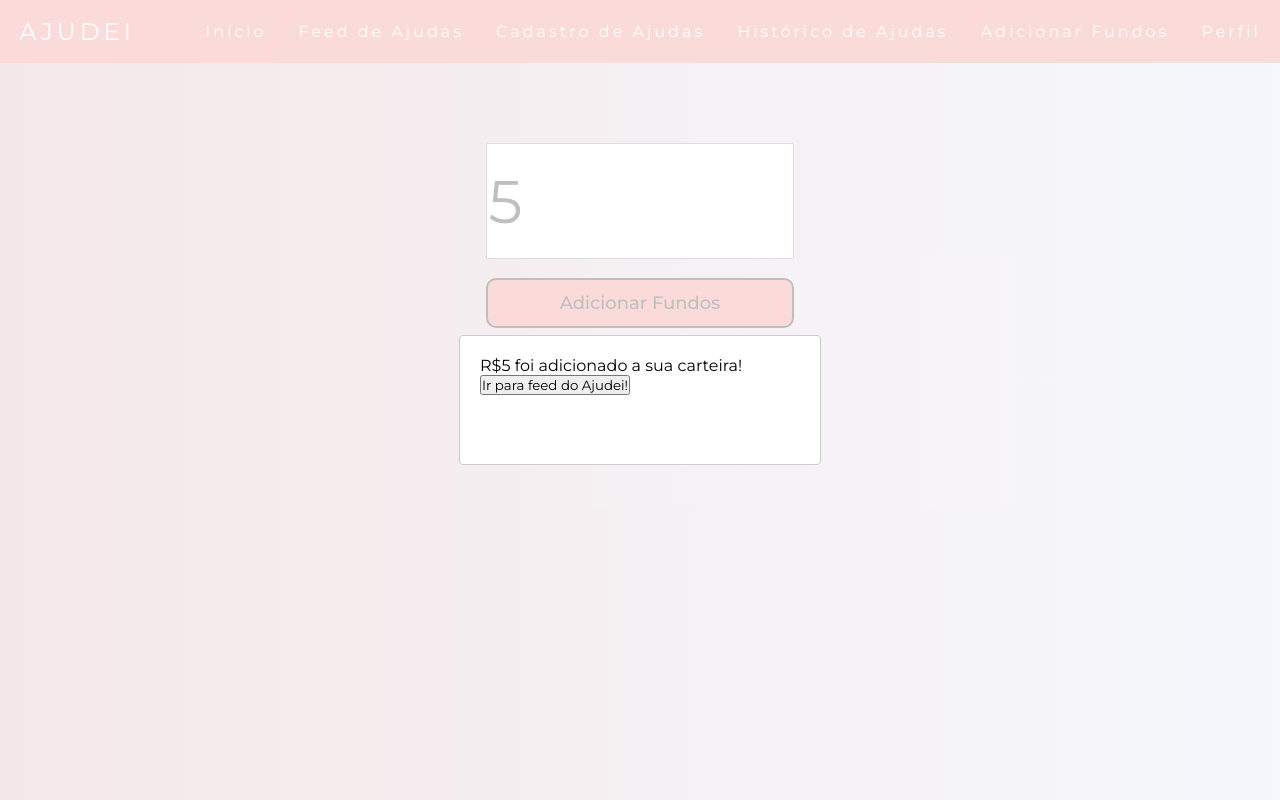
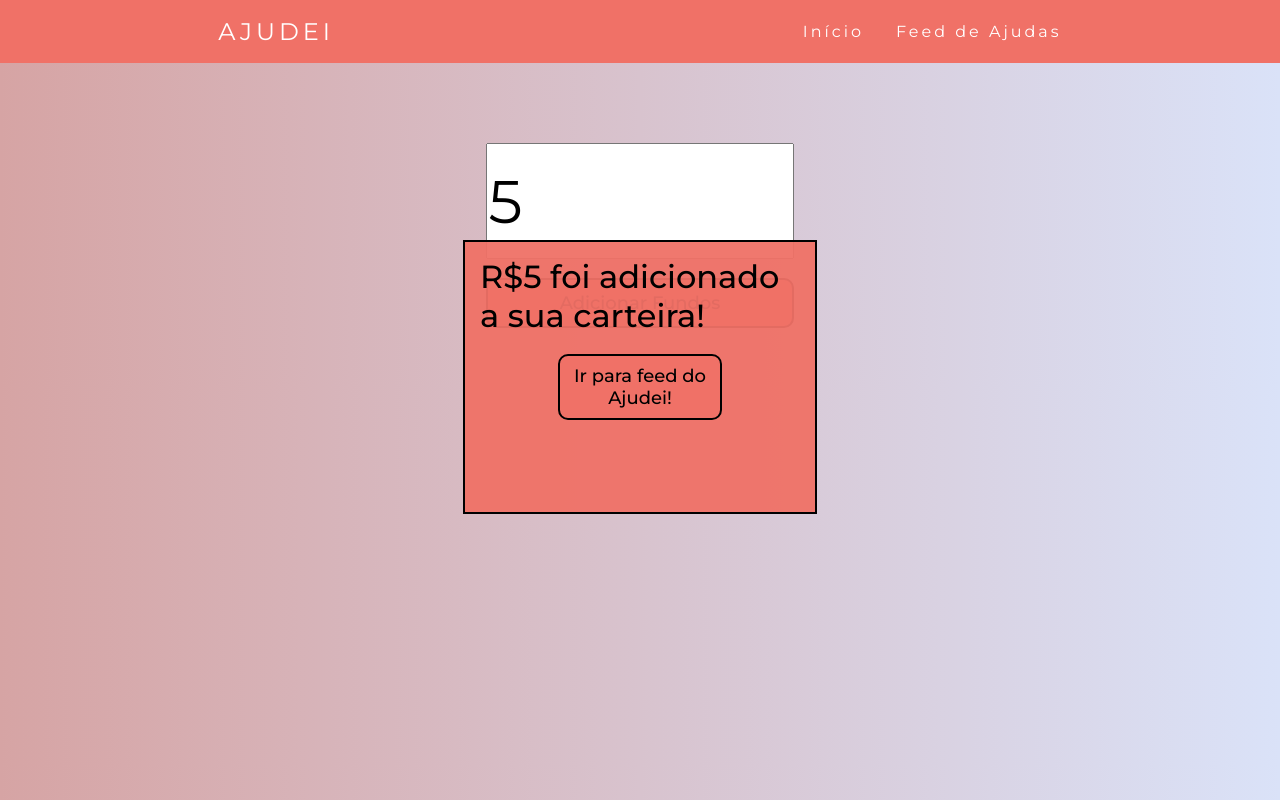
Before and after one commit to caiobferreira/TCC_Ajudei, a React (Create React App) app: page /addFunds in a window 1280 px wide. Both pictures are taken after typing "5" into the empty fields and a click on the button "Adicionar Fundos". Built offline with nearby package versions, Linux system fonts and the light colour scheme; no server answers; the database is empty.

Commit message:
sass ok, ready for production

```diff
--- a/src/components/Help.tsx
+++ b/src/components/Help.tsx
@@ -1,4 +1,12 @@
-import { ReactNode } from 'react';
+import { ReactNode, useState } from 'react';
+
+import { useAuth } from '../hooks/useAuth';
+import { useWallet } from '../hooks/useWallet';
+import {useHistory} from 'react-router-dom';
+
+import {database} from '../services/firebase';
+
+import Modal from 'react-modal';
 
 import '../styles/global.scss';
 
@@ -11,18 +19,69 @@ type HelpProps = {
     };
     content: string;
     title: string;
+    isHelped: boolean;
     valor: number;
     createdAt: string;
     children?: ReactNode;
 }
 
 export function Help({
+    id,
     content,
     title,
     valor,
+    isHelped,
     createdAt,
     children,
 }: HelpProps) {
+
+    const timestamp = createdAt;
+    const parsedDate = new Date(timestamp);
+    const {user} = useAuth();
+    const {wallet} = useWallet();
+    const history = useHistory();
+    const walletRef = database.ref('wallets/' + user?.id);
+
+    const date = parsedDate.toString();
+
+    async function handleHelp() {
+
+        if (wallet?.wallet === undefined) {
+            return;
+        }
+        if (wallet.wallet >= valor) {
+
+            const helpNewValue = Number(wallet.wallet) - Number(valor);
+
+            const fireBaseWallet = await walletRef.set({
+                walletId: user?.id,
+                wallet: helpNewValue
+            })
+
+            const helpRef = await database.ref('helps').child(id);
+         helpRef.update({
+            isHelped: true
+        })
+        console.log(wallet.wallet);
+
+            return;
+        }
+        if (Number(wallet.wallet) < Number(valor)) {
+            history.push('/addFunds');
+        }
+    }
+
+    const [setModalIsOpen, modalIsOpen] = useState(false);
+
+    function openModal() {
+        modalIsOpen(true);
+    }
+
+    function closeModal() {
+        modalIsOpen(false);
+    }
+
+
     return (
         <>
             <div className="help-card">
@@ -30,7 +89,22 @@ export function Help({
                 <p>{content}</p>
                 <p>R$: {valor}</p>
                 <br />
-                <p>{createdAt}</p>
+                <p>{date}</p>
+                <button onClick={openModal} disabled={isHelped}>{!isHelped ? 'AJUDAR' : 'AJUDADO'}</button>
+
+                <Modal
+                                    isOpen={setModalIsOpen}
+                                    onRequestClose={closeModal}
+                                    className="modal"
+                                    contentLabel="Confirme sua ajuda"
+                                    overlayClassName="overlay"
+                                >
+                                    <p>Você deseja ajudar o valor de R${valor} ?</p>
+                                    <br/>
+                                    <button onClick={handleHelp}>Sim</button>
+                                    <br/>
+                                    <button onClick={closeModal}>Não</button>
+                                </Modal>
 
                 <div>
                     {children}
--- a/src/components/Menu.tsx
+++ b/src/components/Menu.tsx
@@ -1,8 +1,10 @@
 import {useHistory} from 'react-router-dom';
+import { useAuth } from '../hooks/useAuth';
 
 
 export function Menu () {
     const history = useHistory();
+    const {user} = useAuth();
     function handleHome(){
     history.push('/');
     }
@@ -30,10 +32,13 @@ export function Menu () {
                 <ul className="nav-list">
                   <li><a onClick={handleHome}>Início</a></li>
                   <li><a onClick={handleFeed}>Feed de Ajudas</a></li>
+                  {user &&(<>
                   <li><a onClick={handleNewHelp}>Cadastro de Ajudas</a></li>
                   <li><a onClick={handleHistory}>Histórico de Ajudas</a></li>
                   <li><a onClick={handleFunds}>Adicionar Fundos</a></li>
                   <li><a onClick={handleProfile}>Perfil</a></li>
+                  </>
+                  )}
                 </ul>
               </nav>
 </header>
--- a/src/contexts/WalletContext.tsx
+++ b/src/contexts/WalletContext.tsx
@@ -29,7 +29,8 @@ type Wallet={
         const userId = user?.id;
 
 
-            useEffect(() => {
+        useEffect(() => {
+
                 const walletRef = database.ref('wallets/' + userId);
                     walletRef.on('value', async (snapshot) => {
                     const databaseWallet = snapshot.val();
--- a/src/pages/AddFunds.tsx
+++ b/src/pages/AddFunds.tsx
@@ -1,4 +1,4 @@
-import { FormEvent, useEffect, useState } from "react"
+import { FormEvent, useState } from "react"
 import{useHistory} from 'react-router-dom';
 
 import { useAuth } from "../hooks/useAuth";
@@ -9,18 +9,6 @@ import Modal from 'react-modal';
 
 import { database } from "../services/firebase";
 
-type Fund = {
-    walletId: string;
-    wallet: number;
-}
-
-type FirebaseWallet = Record<
-    string,
-    {
-        walletId: string;
-        wallet: number;
-    }
->;
 
 export function AddFunds() {
     const { user } = useAuth();
@@ -29,22 +17,9 @@ export function AddFunds() {
     const userId = user?.id;
 
     const [newFund, setNewFund] = useState('');
-    //const [newFundValue, setNewFundValue] = useState(0);
 
     const [setModalIsOpen, modalIsOpen] = useState(false);
 
-    const customStyles = {
-        content: {
-            width: '20rem',
-            height: '5.5rem',
-            top: '50%',
-            left: '50%',
-            right: 'auto',
-            bottom: 'auto',
-            marginRight: '-50%',
-            transform: 'translate(-50%, -50%)',
-        },
-    };
 
 
     function openModal() {
@@ -65,7 +40,18 @@ export function AddFunds() {
         const walletRef = database.ref('wallets/' + userId);
 
         // verificação se carteira é existente
+
+        if (wallet?.wallet === undefined) {
+
+            const fireBaseWallet = await walletRef.set({
+                walletId: user?.id,
+                wallet: 0
+            })
+            return;
+        }
+
         if (walletRef.key === userId) {
+
             if (wallet?.wallet === undefined) {
 
                 const fireBaseWallet = await walletRef.set({
@@ -74,10 +60,8 @@ export function AddFunds() {
                 })
                 return;
             }
-
             if (wallet.wallet === 0 || wallet.wallet > 0) {
                 const walletValue = Number(wallet.wallet) + Number(newFund);
-                //setNewFundValue(walletValue);
 
                 const fireBaseWallet = await walletRef.set({
                     walletId: user?.id,
@@ -91,6 +75,7 @@ export function AddFunds() {
 
     }
 
+    Modal.setAppElement('#root');
 
 
 
@@ -112,12 +97,15 @@ export function AddFunds() {
                     <Modal
                                     isOpen={setModalIsOpen}
                                     onRequestClose={closeModal}
-                                    style={customStyles}
+                                    className="modal"
                                     contentLabel="Fundos adicionados"
+                                    overlayClassName="overlay"
                                 >
                                     <p>R${newFund} foi adicionado a sua carteira!</p>
+                                    <br/>
                                     <button onClick={closeModal}>Ir para feed do Ajudei!</button>
                                 </Modal>
+
                 </form>
             </div>
 
--- a/src/pages/Ajuda.tsx
+++ b/src/pages/Ajuda.tsx
@@ -54,18 +54,21 @@ history.push(`/helps`)
                 placeholder="Escreva um titulo para sua ajuda"
                 onChange={event => setNewTitle(event.target.value)}
                 value={newTitle}
+                required
                 />
                 <br/>
                 <textarea
                 placeholder="Escreva aqui em que você precisa ser ajudado"
                 onChange={event => setNewHelp(event.target.value)}
                 value={newHelp}
+                required
                 />
                 <br/>
                 <input type="number"
                 placeholder="Insira o valor da sua necessidade"
                 onChange={event => setNewHelpValue(event.target.value)}
                 value={newHelpValue}
+                required
                 />
                 <br/>
                 <button type="submit" disabled={!user}>Cadastre sua ajuda já!</button>
--- a/src/pages/Feed.tsx
+++ b/src/pages/Feed.tsx
@@ -1,48 +1,12 @@
-import { useState } from 'react';
-import { useHistory } from 'react-router-dom';
-import { useWallet } from "../hooks/useWallet"
 import { useHelp } from '../hooks/useHelp';
-import { useAuth } from '../hooks/useAuth';
-
-import { database } from '../services/firebase';
 
 import { Help } from '../components/Help';
 import { Menu } from '../components/Menu';
-import Modal from 'react-modal';
 
-const customStyles = {
-    content: {
-        width: '20rem',
-        height: '5.5rem',
-        top: '50%',
-        left: '50%',
-        right: 'auto',
-        bottom: 'auto',
-        marginRight: '-50%',
-        transform: 'translate(-50%, -50%)',
-    },
-};
 
 export function Feed() {
-    const { user } = useAuth();
-    const userId = user?.id;
-    const history = useHistory();
 
     const { helps } = useHelp();
-    const { wallet } = useWallet();
-
-    const walletRef = database.ref('wallets/' + userId);
-
-    const [setModalIsOpen, modalIsOpen] = useState(false);
-    const [setIsHelped, isHelped] = useState(false);
-
-    function openModal() {
-        modalIsOpen(true);
-    }
-
-    function closeModal() {
-        modalIsOpen(false);
-    }
 
 
 
@@ -58,33 +22,15 @@ export function Feed() {
                 {helps ? (
                     helps.map(help => {
 
-                        async function handleHelp() {
 
 
-                            if (wallet?.wallet === undefined) {
-                                console.log('undefined')
-                                return;
-                            }
-                            if (wallet.wallet >= help.valor) {
-                                const helpNewValue = Number(wallet.wallet) - Number(help.valor);
 
-                                const fireBaseWallet = await walletRef.set({
-                                    walletId: user?.id,
-                                    wallet: helpNewValue
-                                })
+                        function handleIsHelped() {
 
-                                modalIsOpen(false);
-                                return;
-                            }
-                            if (wallet.wallet < help.valor) {
-                                history.push('/addFunds');
-                            }
-                        }
-                         function handleIsHelped(){
-                             if (help.isHelped === false){
-                                 console.log(help.isHelped);
 
-                                 return(
+                            if (help.isHelped === false) {
+
+                                return (
                                     <Help
                                         id={help.id}
                                         content={help.content}
@@ -92,33 +38,21 @@ export function Feed() {
                                         title={help.title}
                                         valor={help.valor}
                                         createdAt={help.createdAt}
+                                        isHelped={help.isHelped}
                                     >
-                                    <button onClick={openModal}>Ajuda</button>
                                     </Help>
                                 )
                             }
                         }
 
-                        const timestamp = help.createdAt;
-                        const parsedDate = new Date(timestamp);
+
+
 
                         return (
 
                             <>
 
                                 {handleIsHelped()}
-
-                                <Modal
-                                    isOpen={setModalIsOpen}
-                                    onRequestClose={closeModal}
-                                    style={customStyles}
-                                    contentLabel="Confirme sua ajuda"
-                                >
-                                    <p>Você deseja ajudar o valor de R${help.valor} ?</p>
-                                    <button onClick={handleHelp}>Sim</button>
-                                    <button onClick={closeModal}>Não</button>
-                                </Modal>
-
 
                             </>
 
--- a/src/pages/History.tsx
+++ b/src/pages/History.tsx
@@ -23,7 +23,7 @@ export function History() {
 
 
                         function handleIsHelped() {
-                            if (help.isHelped === false) {
+                            if (help.isHelped === true) {
                                 console.log(help.isHelped);
 
                                 return (
@@ -34,15 +34,13 @@ export function History() {
                                         title={help.title}
                                         valor={help.valor}
                                         createdAt={help.createdAt}
+                                        isHelped={help.isHelped}
                                     >
-                                        <button disabled>Ajudado!</button>
                                     </Help>
                                 )
                             }
                         }
 
-                        const timestamp = help.createdAt;
-                        const parsedDate = new Date(timestamp);
 
                         return (
 
--- a/src/styles/_login.scss
+++ b/src/styles/_login.scss
@@ -5,7 +5,7 @@ $button-color: #F07167;
     margin-right: auto;
 
     width: 26rem;
-    height: 56rem;
+    height: 35rem;
 
 
    img{
--- /dev/null
+++ b/src/styles/_modal.scss
@@ -0,0 +1,53 @@
+.modal {
+    width: 20rem;
+    height: 15rem;
+    margin: 0 auto;
+    margin-top: 30vh;
+
+    padding: 15px;
+
+
+    border: 2px solid black;
+
+    background: rgba($button-color, 0.95);
+
+    align-items: center;
+
+
+    p{
+        font-family: 'Montserrat', sans-serif;
+        font-weight: 500;
+        font-size: 32px;
+
+    }
+    button{
+    font-family: 'Montserrat', sans-serif;
+    font-size: 18px;
+    font-weight: 500;
+
+
+    display: flex;
+    justify-content: center;
+    align-items: center;
+
+        cursor: pointer;
+
+        background-color: $button-color;
+        width: 10.2rem;
+       height: 4.1rem;
+
+       border-radius: 10px;
+       border: 2px solid black;
+       padding: 10px;
+margin: 0 auto;
+
+    }
+}
+
+.overlay{
+    position: fixed;
+    top: 0;
+    left: 0;
+    right: 0;
+    bottom: 0;
+}
--- a/src/styles/global.css
+++ b/src/styles/global.css
@@ -3,7 +3,7 @@
   margin-left: auto;
   margin-right: auto;
   width: 26rem;
-  height: 56rem;
+  height: 35rem;
 }
 
 .auth-container img {
@@ -337,6 +337,56 @@ main {
   border: 2px solid black;
 }
 
+.modal {
+  width: 20rem;
+  height: 15rem;
+  margin: 0 auto;
+  margin-top: 30vh;
+  padding: 15px;
+  border: 2px solid black;
+  background: rgba(240, 113, 103, 0.95);
+  -webkit-box-align: center;
+      -ms-flex-align: center;
+          align-items: center;
+}
+
+.modal p {
+  font-family: 'Montserrat', sans-serif;
+  font-weight: 500;
+  font-size: 32px;
+}
+
+.modal button {
+  font-family: 'Montserrat', sans-serif;
+  font-size: 18px;
+  font-weight: 500;
+  display: -webkit-box;
+  display: -ms-flexbox;
+  display: flex;
+  -webkit-box-pack: center;
+      -ms-flex-pack: center;
+          justify-content: center;
+  -webkit-box-align: center;
+      -ms-flex-align: center;
+          align-items: center;
+  cursor: pointer;
+  background-color: #F07167;
+  width: 10.2rem;
+  height: 4.1rem;
+  border-radius: 10px;
+  border: 2px solid black;
+  padding: 10px;
+  margin: 0 auto;
+}
+
+.overlay {
+  position: fixed;
+  top: 0;
+  left: 0;
+  right: 0;
+  bottom: 0;
+}
+
 * {
   margin: 0;
   padding: 0;
--- a/src/styles/global.scss
+++ b/src/styles/global.scss
@@ -4,6 +4,8 @@
 @import 'menu';
 @import 'profile';
 @import 'addFunds';
+@import 'modal';
+
 @import url('https://fonts.googleapis.com/css2?family=Montserrat:wght@400;500;700&display=swap');
 
 $background-color: #FDFCDC;
```
Also changed, not shown: 1 other file (tests, documents, lock files or other folders). Lines whose indentation alone changed are shown as unchanged.
